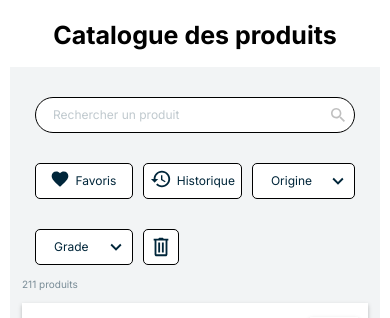
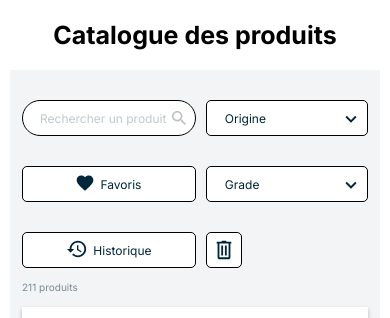
Before and after one commit to Mr-RoRo/nicoShop, a React (Vite) app: page / in a window 390 px wide. Shown: the part 146-464 px from the top of the page. Built offline with nearby package versions, Linux system fonts and the light colour scheme; grey boxes are pictures that could not be loaded.

Commit message:
fix(): make responsive better

```diff
--- a/src/App.css
+++ b/src/App.css
@@ -22,17 +22,12 @@
 }
 @media (max-width: 480px) {
   .app--background--filters {
-    display: grid;
-    grid-template-columns: repeat(3, 1fr);
     column-gap: 10px;
-  }
-  .app--background--filters :nth-child(1) {
-    grid-column: 1/4;
   }
   .app--background {
     margin: 0 10px;
   }
   .app--background--filters {
-    margin: 0 25px;
+    margin: 0 12px;
   }
 }
--- a/src/App.jsx
+++ b/src/App.jsx
@@ -216,7 +216,42 @@ function App() {
       <TitleFiller />
       <div className="app--background">
         <span className="app--background--filters">
-          <SearchBar onQuery={handleSearchQuery} parentState={searchQuery} />
+          {onMobile ? (
+            <>
+              <div className="app--background--filters--left">
+                <SearchBar
+                  onQuery={handleSearchQuery}
+                  parentState={searchQuery}
+                />
+                <FilterFavButton
+                  onToggle={handleFavButtonToggle}
+                  parentState={isFavButtonOn}
+                />
+                <FilterHistoryButton
+                  onToggle={handleHistButtonToggle}
+                  parentState={isHistButtonOn}
+                />
+              </div>
+              <div className="app--background--filters--right">
+                <FilterOriginDropdown
+                  list={productlist}
+                  onChange={handleOriginChange}
+                  parentState={selectedOrigins}
+                />
+                <FilterGradeDropdown
+                  list={productlist}
+                  onChange={handleGradeChange}
+                  parentState={selectedGrades}
+                />
+                <ResetFiltersButton onReset={handleFiltersReset} />
+              </div>
+            </>
+          ) : (
+            <>
+              <SearchBar
+                onQuery={handleSearchQuery}
+                parentState={searchQuery}
+              />
               <FilterFavButton
                 onToggle={handleFavButtonToggle}
                 parentState={isFavButtonOn}
@@ -236,6 +271,8 @@ function App() {
                 parentState={selectedGrades}
               />
               <ResetFiltersButton onReset={handleFiltersReset} />
+            </>
+          )}
         </span>
         <h4 className="app--background--productQty">{qty} produits</h4>
         {!onMobile && <Propheader onChange={handlePropHeaderArrowToggle} />}
--- a/src/Components/FilterGradeDropdown.css
+++ b/src/Components/FilterGradeDropdown.css
@@ -18,13 +18,13 @@
 
 .FilterGradeDropdown--headerText {
   margin-left: 12px;
-    font-family: 'Inter', sans-serif;
-    color: #00263A;
+  font-family: "Inter", sans-serif;
+  color: #00263a;
   font-size: 12px;
 }
 
-.FilterGradeDropdown--button.active{
-    background-color: #00263A;
+.FilterGradeDropdown--button.active {
+  background-color: #00263a;
 }
 
 .FilterGradeDropdown--headerText.active {
@@ -52,14 +52,14 @@
   justify-content: center;
   width: 30px;
   height: 18px;
-    background-color: rgba(0, 38, 58, 0.10);
+  background-color: rgba(0, 38, 58, 0.1);
   border-radius: 10px;
 }
 
 .FilterGradeDropdown--content--text {
-    font-family: 'Inter', sans-serif;
+  font-family: "Inter", sans-serif;
   font-size: 12px;
-    color: #00263A;
+  color: #00263a;
 }
 
 .FilterGradeDropdown--content--container.S_plus {
@@ -99,7 +99,10 @@ input[type="checkbox"] {
   margin-right: 8px;
 }
 @media (max-width: 480px) {
-    .FilterGradeDropdown--button{
+  .FilterGradeDropdown--container {
+    width: 100%;
+  }
+  .FilterGradeDropdown--button {
     width: 100%;
   }
 }
--- a/src/Components/FilterHistoryButton.css
+++ b/src/Components/FilterHistoryButton.css
@@ -43,5 +43,6 @@
   }
   .filterButtonHistory--icon {
     margin: 0;
+    margin-left: auto;
   }
 }
--- a/src/Components/FilterOriginDropdown.css
+++ b/src/Components/FilterOriginDropdown.css
@@ -18,13 +18,13 @@
 
 .FilterOriginDropdown--headerText {
   margin-left: 12px;
-    font-family: 'Inter', sans-serif;
-    color: #00263A;
+  font-family: "Inter", sans-serif;
+  color: #00263a;
   font-size: 12px;
 }
 
-.FilterOriginDropdown--button.active{
-    background-color: #00263A;
+.FilterOriginDropdown--button.active {
+  background-color: #00263a;
 }
 
 .FilterOriginDropdown--headerText.active {
@@ -50,7 +50,7 @@
   max-height: 16px;
   min-width: 24px;
   min-height: 16px;
-    border: 1px solid #00263A;
+  border: 1px solid #00263a;
   border-radius: 4px;
   overflow: hidden;
   display: flex;
@@ -87,7 +87,10 @@ input[type="checkbox"] {
 }
 
 @media (max-width: 480px) {
-    .FilterOriginDropdown--button{
+  .FilterOriginDropdown--container {
+    width: 100%;
+  }
+  .FilterOriginDropdown--button {
     width: 100%;
   }
 }
--- a/src/Components/NavBar.css
+++ b/src/Components/NavBar.css
@@ -26,3 +26,8 @@
     flex: 0.3;
     color: #FFFFFF;
 }
+@media (max-width: 480px) {
+    .NavBar{
+        padding: 0 15px;
+    }
+}
--- a/src/Components/SearchBar.css
+++ b/src/Components/SearchBar.css
@@ -35,8 +35,9 @@
 @media (max-width: 480px) {
   .searchBar {
     width: 100%;
-  }
-  .searchBar {
     margin-left: 0;
   }
+  .searchBar--input {
+    width: 100%;
+  }
 }
--- a/src/Components/TitleFiller.css
+++ b/src/Components/TitleFiller.css
@@ -9,5 +9,6 @@
 @media (max-width: 480px) {
   .titlefiller--text {
     font-size: 25px;
+    margin-bottom: 20px;
   }
 }
--- a/src/index.css
+++ b/src/index.css
@@ -2,6 +2,6 @@ body {
   margin: 0;
   padding: 0;
   box-sizing: border-box;
-  min-width: 320px;
+  /* min-width: 320px; */
   min-height: 100vh;
 }
```
Lines whose indentation alone changed are shown as unchanged.
